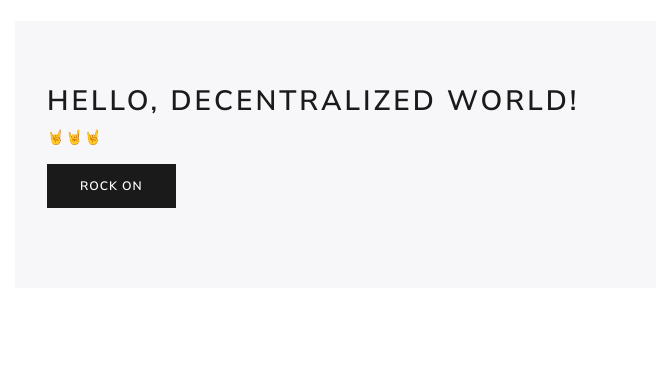
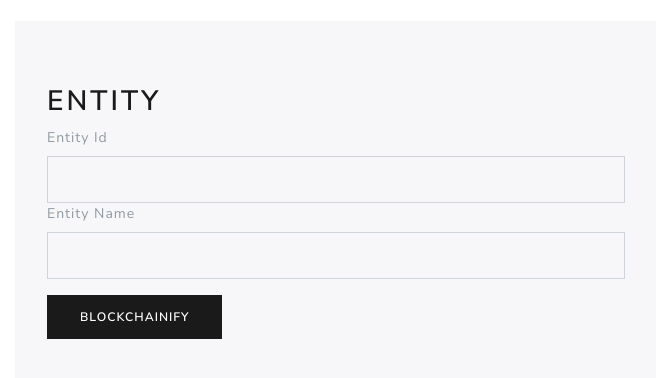
Before and after one commit to hyb1234hi/web3js.dapp, a website: page index.html in a window 1280 px wide. Shown: the part 64-442 px from the top of the page, without its empty margins (0-656 px from the left). Drawn offline with Linux system fonts and the light colour scheme.

Commit message:
brought in web3, UI changes
npm uninstall web3
npm install ethereum/web3.js

```diff
--- a/index.html
+++ b/index.html
@@ -20,18 +20,26 @@
           </nav>
           <div class="jumbotron">
             <h2>
-					Hello, decentralized world!
+              Entity
             </h2>
+            <div class="row">
+              <div class="col-md-6">
                   <p>
-					🤘🤘🤘
+                      <label class="control-label" for="entityid" class="col-lg-2 control-label">Entity Id</label>
+                      <input class="form-control" id="entityid" type="text">
+                      <label class="control-label" for="entityname" class="col-lg-2 control-label">Entity Name</label>
+                      <input class="form-control" id="entityname" type="text">
                     </p>
                     <p>
-					<a class="btn btn-primary btn-large" href="#">ROCK ON</a>
+                      <a id="button" class="btn btn-primary btn-large" href="#">Blockchainify</a>
                     </p>
               </div>
             </div>
           </div>
         </div>
+      </div>
+    </div>
+    <script src="./node_modules/web3/dist/web3.min.js"></script>
     <script src="js/jquery.min.js"></script>
     <script src="js/bootstrap.min.js"></script>
     <script src="js/scripts.js"></script>
--- a/package.json
+++ b/package.json
@@ -20,6 +20,6 @@
   },
   "homepage": "https://github.com/cesarrosales/web3.ethereum.dapp#readme",
   "dependencies": {
-    "web3": "^1.0.0-beta.26"
+    "web3": "github:ethereum/web3.js"
   }
 }
```
Also changed, not shown: 1 other file. Lines whose indentation alone changed are shown as unchanged.
